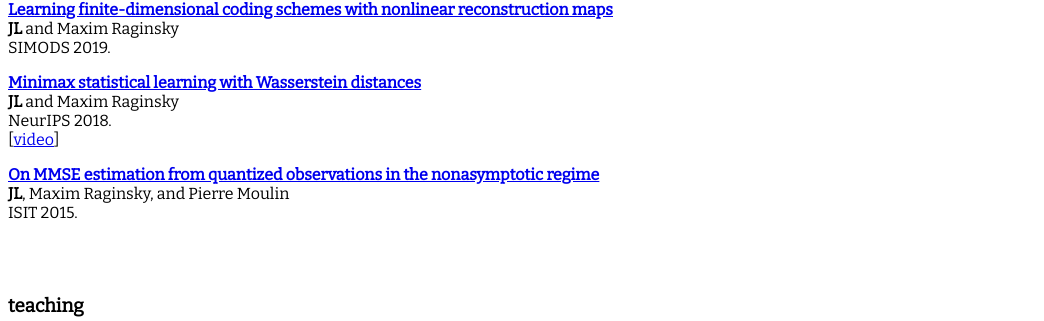
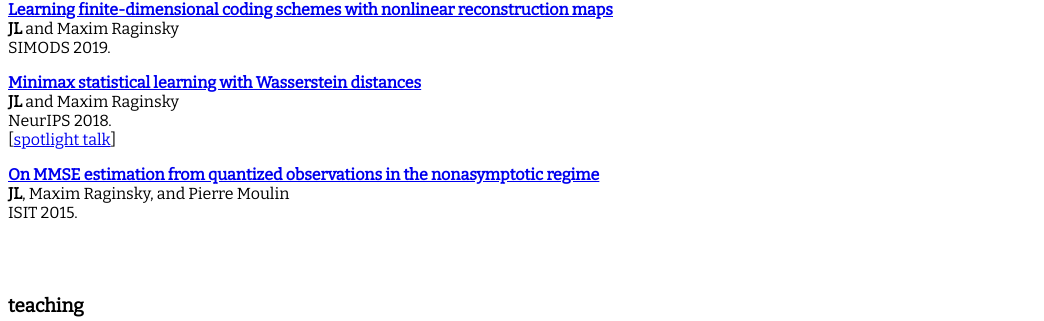
Before and after one commit to jaeho-lee/jaeho-lee.github.io, a Jekyll site: the page built from index.md, in a window 1280 px wide and 900 px high, scrolled down 1048 px. Shown: the part 130-451 px from the top of the window, without its empty margins (0-1044 px from the left). Built offline with Jekyll 4.4.1, drawn with Linux system fonts in a browser that asks for light colours.

Commit message:
Update index.md

```diff
--- a/index.md
+++ b/index.md
@@ -60,7 +60,7 @@
 **[Minimax statistical learning with Wasserstein distances](https://arxiv.org/pdf/1705.07815.pdf)**
 **JL** and Maxim Raginsky
 NeurIPS 2018.
-\[[video](https://www.videoken.com/embed/h-nWXfuEpF4?tocitem=38)\]
+\[[spotlight talk](https://www.videoken.com/embed/h-nWXfuEpF4?tocitem=38)\]
 
 **[On MMSE estimation from quantized observations in the nonasymptotic regime](https://arxiv.org/pdf/1504.06029.pdf)**
 **JL**, Maxim Raginsky, and Pierre Moulin
```
